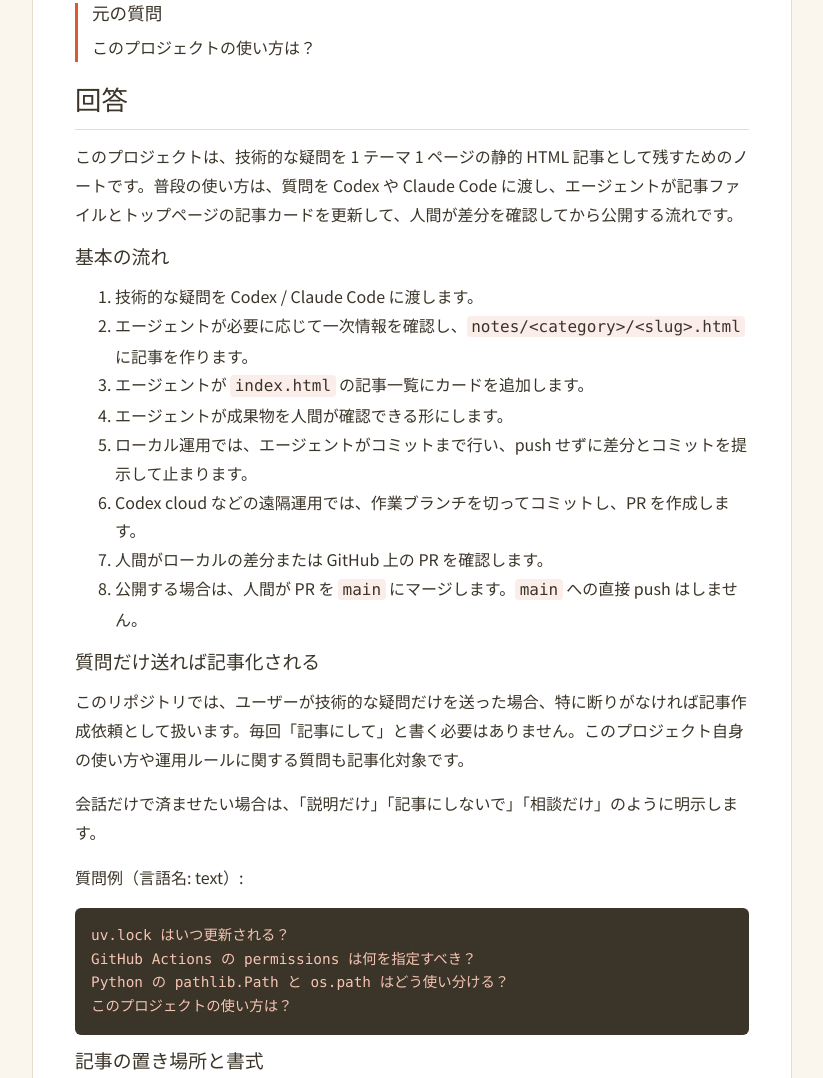
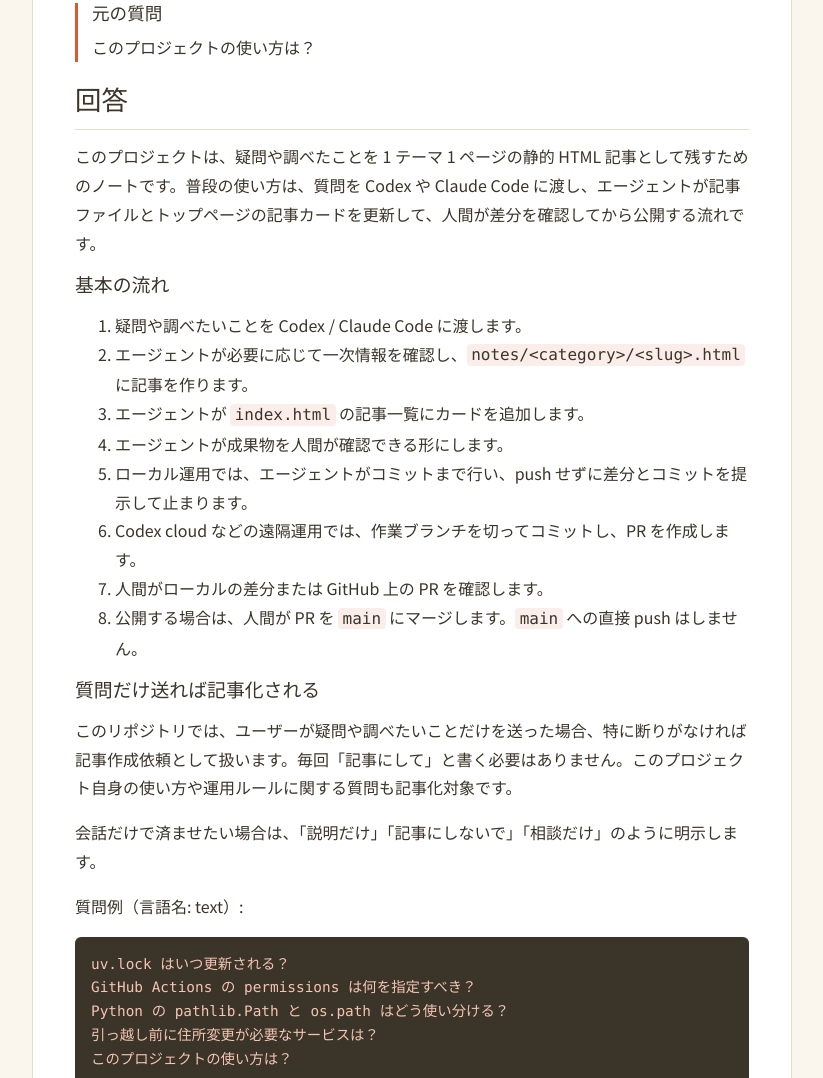
Before and after one commit to kanonundgigue/instant-question-notes, a plain HTML site: page notes/project/project-usage.html in a window 1280 px wide. Shown: the part 335-1413 px from the top of the page, without its empty margins (228-1051 px from the left). Drawn offline with Linux system fonts and the light colour scheme.

Commit message:
fix: project/project-usage 記事対象範囲を修正

```diff
--- a/notes/project/project-usage.html
+++ b/notes/project/project-usage.html
@@ -28,11 +28,11 @@
 
         <section aria-labelledby="answer-heading">
           <h2 id="answer-heading">回答</h2>
-          <p>このプロジェクトは、技術的な疑問を 1 テーマ 1 ページの静的 HTML 記事として残すためのノートです。普段の使い方は、質問を Codex や Claude Code に渡し、エージェントが記事ファイルとトップページの記事カードを更新して、人間が差分を確認してから公開する流れです。</p>
+          <p>このプロジェクトは、疑問や調べたことを 1 テーマ 1 ページの静的 HTML 記事として残すためのノートです。普段の使い方は、質問を Codex や Claude Code に渡し、エージェントが記事ファイルとトップページの記事カードを更新して、人間が差分を確認してから公開する流れです。</p>
 
           <h3>基本の流れ</h3>
           <ol>
-            <li>技術的な疑問を Codex / Claude Code に渡します。</li>
+            <li>疑問や調べたいことを Codex / Claude Code に渡します。</li>
             <li>エージェントが必要に応じて一次情報を確認し、<code>notes/&lt;category&gt;/&lt;slug&gt;.html</code> に記事を作ります。</li>
             <li>エージェントが <code>index.html</code> の記事一覧にカードを追加します。</li>
             <li>エージェントが成果物を人間が確認できる形にします。</li>
@@ -43,13 +43,14 @@
           </ol>
 
           <h3>質問だけ送れば記事化される</h3>
-          <p>このリポジトリでは、ユーザーが技術的な疑問だけを送った場合、特に断りがなければ記事作成依頼として扱います。毎回「記事にして」と書く必要はありません。このプロジェクト自身の使い方や運用ルールに関する質問も記事化対象です。</p>
+          <p>このリポジトリでは、ユーザーが疑問や調べたいことだけを送った場合、特に断りがなければ記事作成依頼として扱います。毎回「記事にして」と書く必要はありません。このプロジェクト自身の使い方や運用ルールに関する質問も記事化対象です。</p>
           <p>会話だけで済ませたい場合は、「説明だけ」「記事にしないで」「相談だけ」のように明示します。</p>
 
           <p>質問例（言語名: text）:</p>
           <pre><code>uv.lock はいつ更新される？
 GitHub Actions の permissions は何を指定すべき？
 Python の pathlib.Path と os.path はどう使い分ける？
+引っ越し前に住所変更が必要なサービスは？
 このプロジェクトの使い方は？</code></pre>
 
           <h3>記事の置き場所と書式</h3>
```
Also changed, not shown: AGENTS.md (+4 -3 lines), index.html (+2 -2 lines), README.md.
